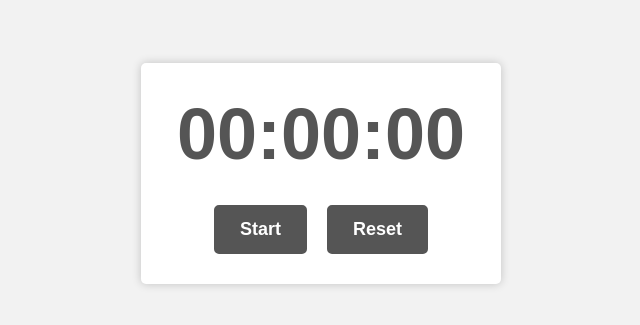
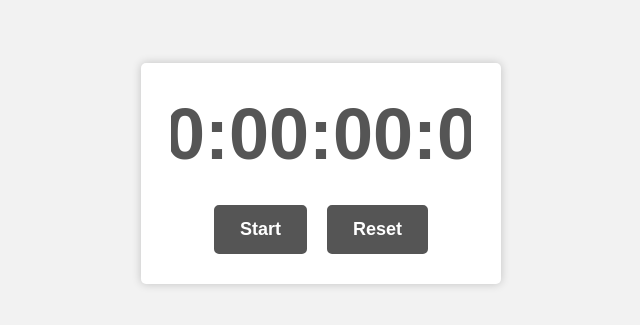
Before and after one commit to serhatkildaci/serhatkildaci.github.io, a plain HTML site: page stopwatch.html in a window 1280 px wide. Shown: the part 227-552 px from the top of the page, without its empty margins (319-959 px from the left). Drawn offline with Linux system fonts and the light colour scheme.

Commit message:
Added milisecond display

```diff
--- a/stopwatch.html
+++ b/stopwatch.html
@@ -12,9 +12,10 @@
 
     <div class="container">
 
-        <div id="display">
-            00:00:00
-        </div>
+      <div id="display">
+         00:00:00:00
+      </div>
+
 
         <div class="buttons">
             <button id="startStop" onclick="startStop()">Start</button>
```
